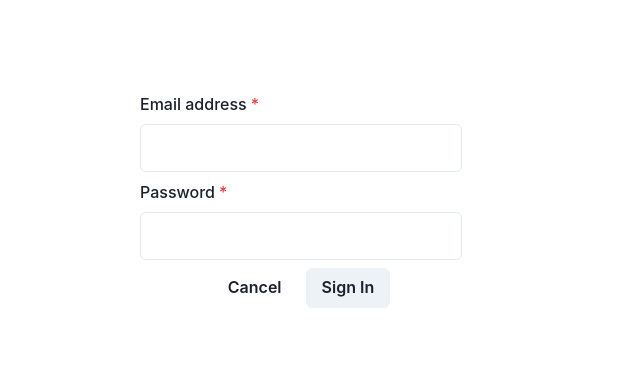
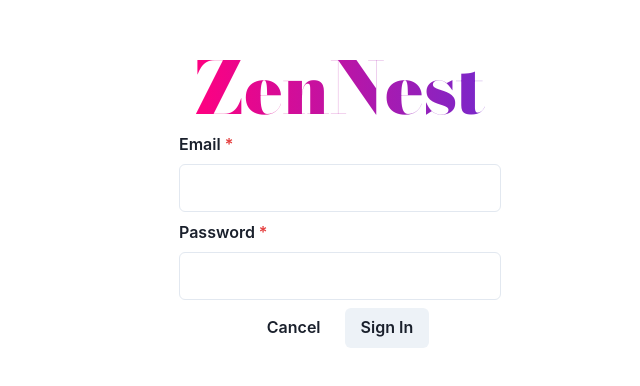
Before and after one commit to DNaruka/ZenNest-UI, a React (Vite) app: page /login in a window 1280 px wide. Shown: the part 200-586 px from the top of the page, without its empty margins (300-940 px from the left). Built offline with nearby package versions, Linux system fonts and the light colour scheme.

Commit message:
LogIn redirect added, session mgmt added

```diff
--- a/package.json
+++ b/package.json
@@ -17,7 +17,9 @@
     "framer-motion": "^11.2.12",
     "react": "^18.3.1",
     "react-dom": "^18.3.1",
-    "react-router-dom": "^6.24.0"
+    "react-router-dom": "^6.24.0",
+    "sass": "^1.77.6",
+    "universal-cookie": "^7.1.4"
   },
   "devDependencies": {
     "@types/react": "^18.3.3",
--- a/src/App.jsx
+++ b/src/App.jsx
@@ -1,13 +1,15 @@
 import { BrowserRouter, Routes, Route } from "react-router-dom";
 import HomePage from "./pages/HomePage";
 import LogIn from "./pages/LogIn";
+import SelectProperty from "./pages/SelectProperty";
 
 function App() {
   return (
     <BrowserRouter>
       <Routes>
         <Route path="/" element={<HomePage />} />
-       <Route path="/login" element={<LogIn />} />
+        <Route path="/login" element={<LogIn />} />
+        <Route path="/selectProperty" element={<SelectProperty />} />
       </Routes>
     </BrowserRouter>
   );
--- /dev/null
+++ b/src/components/Title.jsx
@@ -0,0 +1,21 @@
+import { Center, Heading } from "@chakra-ui/react";
+import "./Title.scss";
+
+const Title = () => {
+  return (
+    <Center marginBottom="8px">
+      <Heading
+        fontFamily="'Bodoni Moda', serif"
+        fontWeight={900}
+        fontStyle="normal"
+        size="4xl"
+        bgGradient="linear(to-l, #7928CA, #FF0080)"
+        bgClip="text"
+      >
+        ZenNest
+      </Heading>
+    </Center>
+  );
+};
+
+export default Title;
--- /dev/null
+++ b/src/components/Title.scss
@@ -0,0 +1 @@
+@import url("https://fonts.googleapis.com/css2?family=Bodoni+Moda:ital,opsz,wght@0,6..96,400..900;1,6..96,400..900&display=swap");
--- a/src/pages/HomePage.jsx
+++ b/src/pages/HomePage.jsx
@@ -1,13 +1,12 @@
-import { Center, Box, Heading, Text, Button, VStack } from "@chakra-ui/react";
+import { Center, Box, Text, Button, VStack } from "@chakra-ui/react";
 import { Link } from "react-router-dom";
+import Title from "../components/Title";
 
 const HomePage = () => {
   return (
     <Center h="100vh">
       <Box>
-        <Center marginBottom="8px">
-          <Heading size="4xl">ZenNest</Heading>
-        </Center>
+        <Title />
         <VStack>
           <Text size="4xl">Simple Property Management System</Text>
           <Link to="/login">
--- a/src/pages/LogIn.jsx
+++ b/src/pages/LogIn.jsx
@@ -12,9 +12,15 @@ import {
 } from "@chakra-ui/react";
 import axios from "axios";
 import { useEffect, useState } from "react";
-import { Link } from "react-router-dom";
+import { Link, useNavigate } from "react-router-dom";
+
+import Cookies from "universal-cookie";
+import Title from "../components/Title";
+const cookies = new Cookies();
 
 const LogIn = () => {
+  const navigate = useNavigate();
+
   const [email, setEmail] = useState("");
   const [password, setPassword] = useState("");
   const [submitted, setSubmitted] = useState(false);
@@ -30,14 +36,17 @@ const LogIn = () => {
       axios
         .post("http://localhost:3000/login", { email, password })
         .then((response) => {
-          console.log("Success!");
+          cookies.set("TOKEN", response.data.auth.token);
+          navigate("/selectProperty");
         })
         .catch((err) => {
           setFailedLogin(true);
           setFailedLoginMessage(err.response.data.message);
+        })
+        .finally(() => {
+          setSubmitted(false);
         });
     }
-    setSubmitted(false);
   }, [submitted]);
 
   const handleEmailChange = (e) => {
@@ -72,12 +81,12 @@ const LogIn = () => {
   return (
     <Box h="100vh" w="100vw">
       <AbsoluteCenter axs="both">
-        <HStack w="400px">
+        <Title />
         <form onSubmit={handleLoginSubmission}>
           <VStack>
             <VStack>
               <FormControl isRequired isInvalid={emailError}>
-                  <FormLabel>Email address</FormLabel>
+                <FormLabel fontWeight={600}>Email</FormLabel>
                 <Input
                   size="lg"
                   type="email"
@@ -89,7 +98,7 @@ const LogIn = () => {
                 </FormErrorMessage>
               </FormControl>
               <FormControl isRequired isInvalid={passwordError}>
-                  <FormLabel>Password</FormLabel>
+                <FormLabel fontWeight={600}>Password</FormLabel>
                 <Input
                   size="lg"
                   type="password"
@@ -112,7 +121,6 @@ const LogIn = () => {
             </HStack>
           </VStack>
         </form>
-        </HStack>
       </AbsoluteCenter>
     </Box>
   );
--- /dev/null
+++ b/src/pages/SelectProperty.jsx
@@ -0,0 +1,5 @@
+const SelectProperty = () => {
+  return <>Hmm</>;
+};
+
+export default SelectProperty
```
Also changed, not shown: 1 other file (tests, documents, lock files or other folders). Lines whose indentation alone changed are shown as unchanged.
